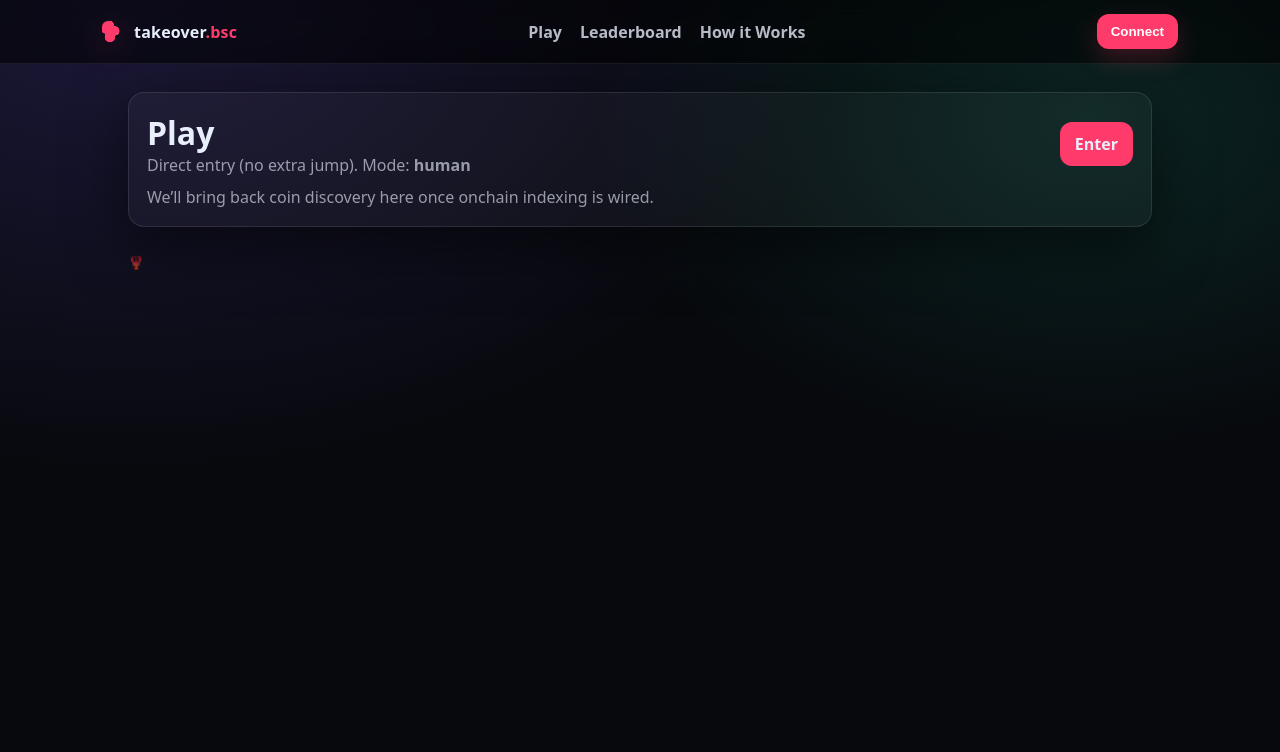
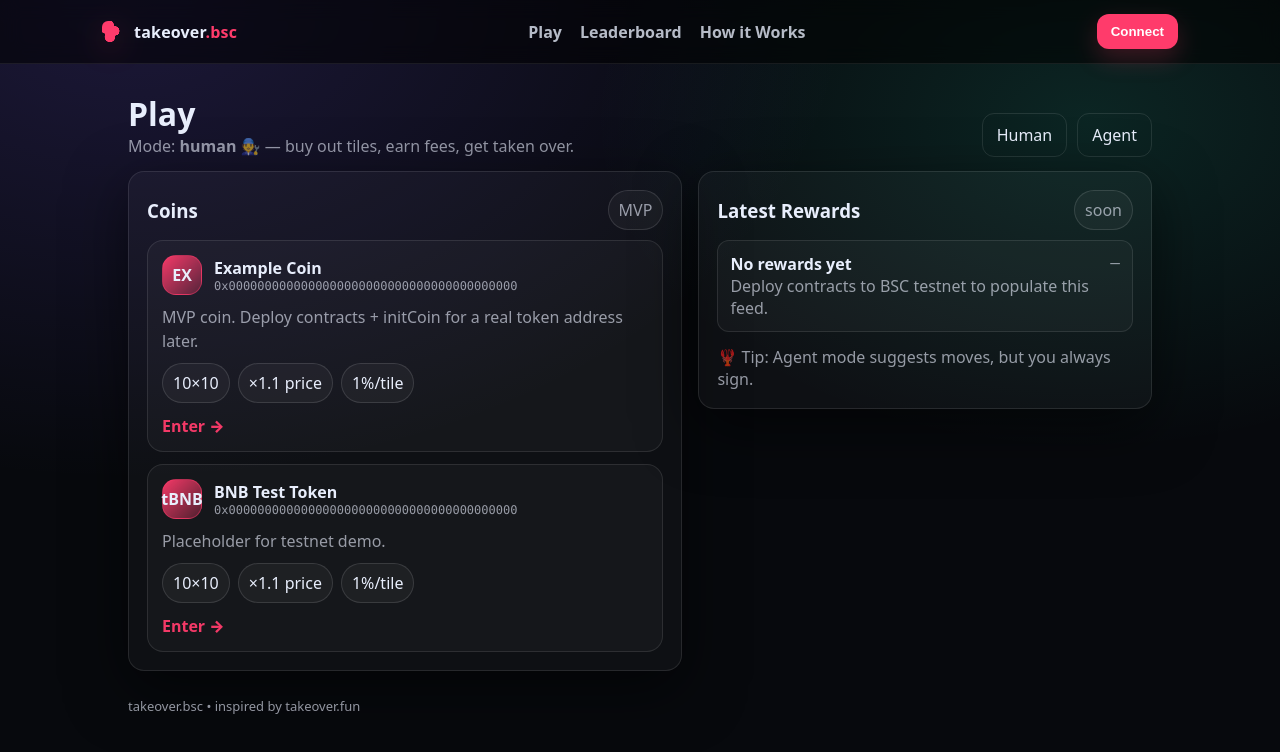
Before and after one commit to dumkeacee149-blip/takeover-bsc, a Next.js app in the folder web/: page /play in a window 1280 px wide. Shown: the top 752 px of the page. Built offline with nearby package versions, Linux system fonts and the light colour scheme.

Commit message:
feat(ui): richer Play page (takeover.fun-like)

```diff
--- a/web/app/globals.css
+++ b/web/app/globals.css
@@ -103,6 +103,19 @@ a{color:inherit}
 .list{display:grid;gap:10px}
 .item{display:flex;justify-content:space-between;gap:10px;padding:12px;border-radius:12px;border:1px solid rgba(255,255,255,.10);background:rgba(255,255,255,.03)}
 
+/* Play page */
+.playTop{display:flex;align-items:flex-end;justify-content:space-between;gap:14px;margin-bottom:14px;flex-wrap:wrap}
+.playGrid{display:grid;grid-template-columns:1.1fr .9fr;gap:16px;align-items:start}
+.coins{display:grid;gap:12px}
+.coinCard{border:1px solid rgba(255,255,255,.10);background:rgba(255,255,255,.03);border-radius:16px;padding:14px;display:grid;gap:10px;transition:transform .12s ease,border-color .12s ease,background .12s ease}
+.coinCard:hover{transform:translateY(-2px);border-color:rgba(255,255,255,.22);background:rgba(255,255,255,.05)}
+.coinHead{display:flex;gap:12px;align-items:center}
+.coinBadge{width:40px;height:40px;border-radius:14px;display:flex;align-items:center;justify-content:center;font-weight:900;background:linear-gradient(135deg, rgba(255,59,107,.95), rgba(255,59,107,.25));border:1px solid rgba(255,59,107,.45)}
+.coinName{font-weight:900;font-size:16px}
+.coinBlurb{line-height:1.5}
+.coinMeta{display:flex;gap:8px;flex-wrap:wrap}
+.coinCta{margin-top:2px;color:rgba(255,59,107,.95);font-weight:900}
+
 .tileGrid{display:grid;grid-template-columns:repeat(10, 1fr);gap:8px}
 .tile{height:34px;border-radius:10px;border:1px solid rgba(255,255,255,.10);background:rgba(255,255,255,.03);display:flex;align-items:center;justify-content:center;font-size:12px;color:rgba(232,238,252,.85)}
 .tile:hover{border-color:rgba(255,255,255,.24);background:rgba(255,255,255,.05)}
@@ -111,6 +124,10 @@ a{color:inherit}
 
 .agentPanel{position:sticky;top:86px}
 .footer{margin-top:26px;color:rgba(232,238,252,.62);font-size:13px}
+
+@media (max-width: 900px){
+  .playGrid{grid-template-columns:1fr}
+}
 
 @media (max-width: 900px){
   .heroTitle{font-size:44px}
--- a/web/app/play/page.tsx
+++ b/web/app/play/page.tsx
@@ -5,36 +5,112 @@ function getMode(searchParams: Record<string, string | string[] | undefined>) {
   return (Array.isArray(m) ? m[0] : m) === 'agent' ? 'agent' : 'human'
 }
 
+type Coin = {
+  name: string
+  symbol: string
+  address: string
+  blurb: string
+}
+
 // MVP: hardcoded coins list (replace with onchain list later)
-const COINS = [
+const COINS: Coin[] = [
   {
-    name: 'Example Coin (test)',
+    name: 'Example Coin',
+    symbol: 'EX',
     address: '0x0000000000000000000000000000000000000000',
-    note: 'Deploy contracts + initCoin for a real token address later.'
+    blurb: 'MVP coin. Deploy contracts + initCoin for a real token address later.',
+  },
+  {
+    name: 'BNB Test Token',
+    symbol: 'tBNB',
+    address: '0x0000000000000000000000000000000000000000',
+    blurb: 'Placeholder for testnet demo.',
   },
 ]
 
+function CoinCard({ coin, mode }: { coin: Coin; mode: string }) {
+  return (
+    <Link href={`/coin/${coin.address}?mode=${mode}`} className="coinCard" style={{ textDecoration: 'none' }}>
+      <div className="coinHead">
+        <div className="coinBadge" aria-hidden="true">{coin.symbol}</div>
+        <div>
+          <div className="coinName">{coin.name}</div>
+          <div className="mono subtle" style={{ fontSize: 12 }}>{coin.address}</div>
+        </div>
+      </div>
+      <div className="coinBlurb subtle">{coin.blurb}</div>
+      <div className="coinMeta">
+        <span className="pill">10×10</span>
+        <span className="pill">×1.1 price</span>
+        <span className="pill">1%/tile</span>
+      </div>
+      <div className="coinCta">Enter →</div>
+    </Link>
+  )
+}
+
 export default function Play({ searchParams }: { searchParams: Record<string, string | string[] | undefined> }) {
   const mode = getMode(searchParams)
-  // Keep /play for future discovery, but default to direct entry.
-  const defaultCoin = COINS[0]?.address || '0x0000000000000000000000000000000000000000'
+
   return (
     <main className="container">
-      <div className="card">
-        <div className="cardPad">
-          <div className="sectionTitle">
-            <div>
-              <h1 style={{ margin: 0 }}>Play</h1>
-              <div className="subtle">Direct entry (no extra jump). Mode: <b>{mode}</b></div>
-            </div>
-            <Link href={`/coin/${defaultCoin}?mode=${mode}`} className="btn btnPrimary" style={{ textDecoration: 'none' }}>
-              Enter
-            </Link>
+      <div className="playTop">
+        <div>
+          <h1 style={{ margin: 0 }}>Play</h1>
+          <div className="subtle">
+            Mode: <b>{mode}</b> {mode === 'agent' ? '🤖' : '🧑‍🔧'} — buy out tiles, earn fees, get taken over.
           </div>
-          <div className="subtle">We’ll bring back coin discovery here once onchain indexing is wired.</div>
+        </div>
+        <div style={{ display: 'flex', gap: 10, alignItems: 'center', flexWrap: 'wrap' }}>
+          <Link href={`/coin/${COINS[0]?.address || '0x0'}?mode=human`} className="btn btnGhost" style={{ textDecoration: 'none' }}>
+            Human
+          </Link>
+          <Link href={`/coin/${COINS[0]?.address || '0x0'}?mode=agent`} className="btn btnGhost" style={{ textDecoration: 'none' }}>
+            Agent
+          </Link>
         </div>
       </div>
-      <div className="footer">🦞</div>
+
+      <div className="playGrid">
+        <section className="card">
+          <div className="cardPad">
+            <div className="sectionTitle">
+              <h3 style={{ margin: 0 }}>Coins</h3>
+              <span className="pill"><span className="subtle">MVP</span></span>
+            </div>
+
+            <div className="coins">
+              {COINS.map((c) => (
+                <CoinCard key={c.name + c.symbol} coin={c} mode={mode} />
+              ))}
+            </div>
+          </div>
+        </section>
+
+        <aside className="card">
+          <div className="cardPad">
+            <div className="sectionTitle">
+              <h3 style={{ margin: 0 }}>Latest Rewards</h3>
+              <span className="pill"><span className="subtle">soon</span></span>
+            </div>
+            <div className="list">
+              <div className="item">
+                <div>
+                  <div style={{ fontWeight: 900 }}>No rewards yet</div>
+                  <div className="subtle">Deploy contracts to BSC testnet to populate this feed.</div>
+                </div>
+                <div className="mono subtle">—</div>
+              </div>
+            </div>
+
+            <div style={{ marginTop: 14 }} className="subtle">
+              🦞 Tip: Agent mode suggests moves, but you always sign.
+            </div>
+          </div>
+        </aside>
+      </div>
+
+      <div className="footer">takeover.bsc • inspired by takeover.fun</div>
     </main>
   )
 }
```
